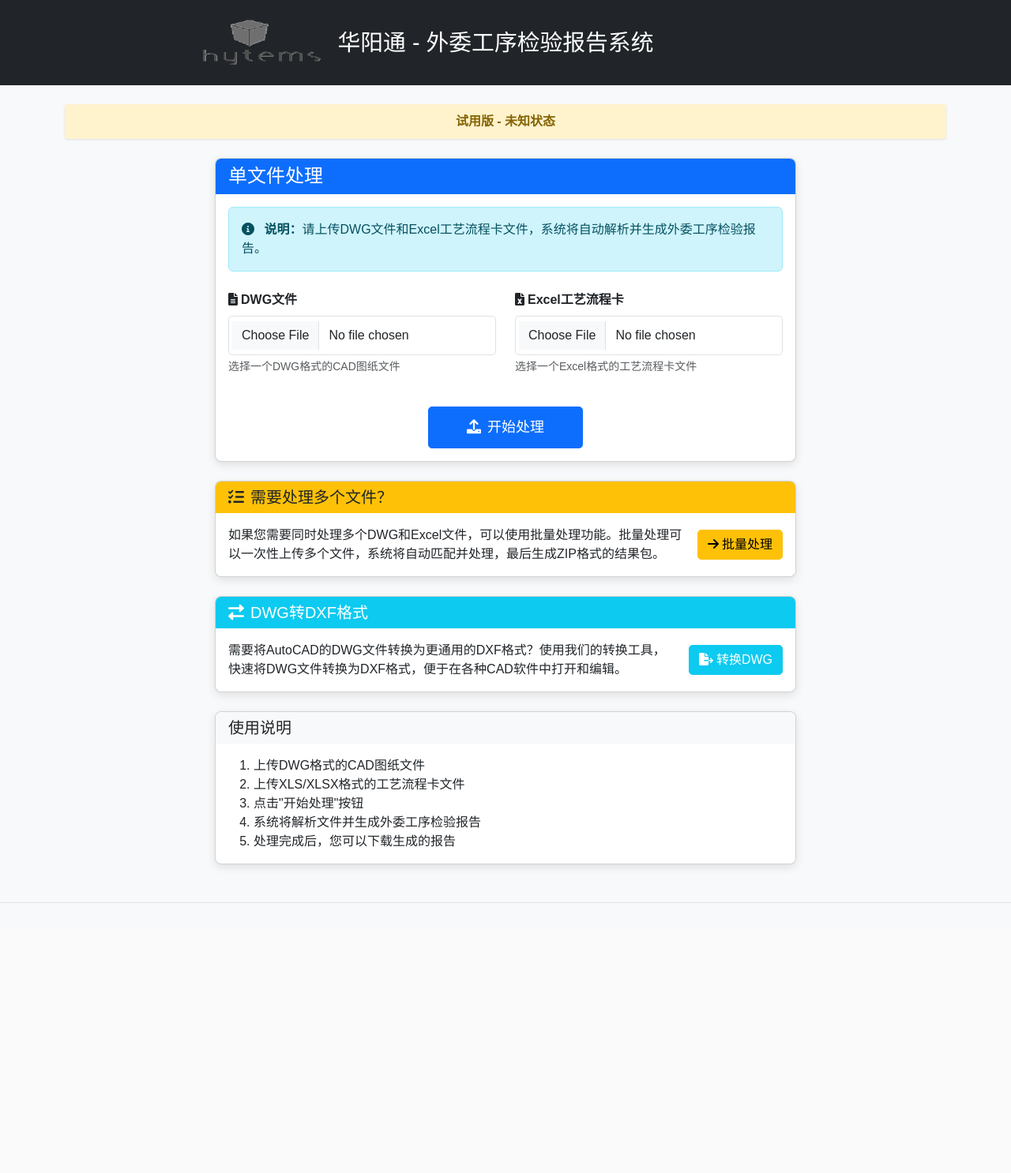
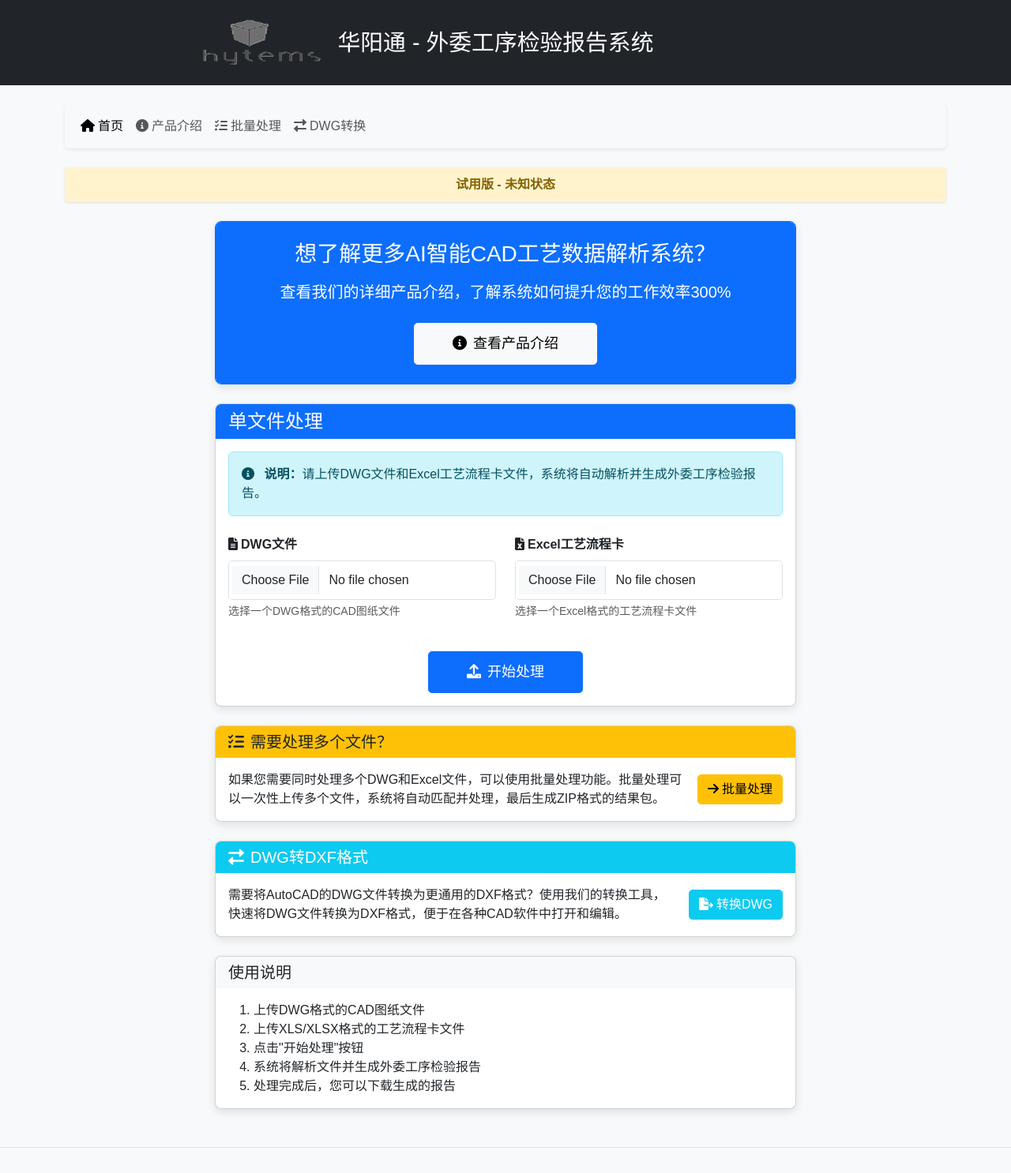
Before and after one commit to doohuan-ai/CADtoExcel, a Flask app: page / in a window 1280 px wide. Shown: the whole page at 79% size. Before the commit the page ends 1144 px from the top, so only its background shows below. Run offline with Flask 2, Linux system fonts and the light colour scheme.

Commit message:
添加产品介绍页面路由和导航链接

```diff
--- a/src/web.py
+++ b/src/web.py
@@ -78,6 +78,11 @@ def allowed_file_excel(filename):
 def index():
     """主页"""
     return render_template('index.html')
+
+@app.route('/product')
+def product_intro():
+    """产品介绍页面"""
+    return render_template('product_intro.html')
 
 @app.route('/upload', methods=['POST'])
 def upload_file():
--- a/web/templates/base.html
+++ b/web/templates/base.html
@@ -61,6 +61,41 @@
         </div>
     </div>
 
+    <!-- 导航菜单 -->
+    <div class="container">
+        <nav class="navbar navbar-expand-lg navbar-light bg-light mb-4 rounded shadow-sm">
+            <div class="container-fluid">
+                <button class="navbar-toggler" type="button" data-bs-toggle="collapse" data-bs-target="#navbarNav">
+                    <span class="navbar-toggler-icon"></span>
+                </button>
+                <div class="collapse navbar-collapse" id="navbarNav">
+                    <ul class="navbar-nav">
+                        <li class="nav-item">
+                            <a class="nav-link {% if request.path == '/' %}active{% endif %}" href="{{ url_for('index') }}">
+                                <i class="fas fa-home me-1"></i>首页
+                            </a>
+                        </li>
+                        <li class="nav-item">
+                            <a class="nav-link {% if request.path == '/product' %}active{% endif %}" href="{{ url_for('product_intro') }}">
+                                <i class="fas fa-info-circle me-1"></i>产品介绍
+                            </a>
+                        </li>
+                        <li class="nav-item">
+                            <a class="nav-link {% if request.path == '/batch' %}active{% endif %}" href="{{ url_for('batch_page') }}">
+                                <i class="fas fa-tasks me-1"></i>批量处理
+                            </a>
+                        </li>
+                        <li class="nav-item">
+                            <a class="nav-link {% if request.path == '/convert' %}active{% endif %}" href="{{ url_for('convert_page') }}">
+                                <i class="fas fa-exchange-alt me-1"></i>DWG转换
+                            </a>
+                        </li>
+                    </ul>
+                </div>
+            </div>
+        </nav>
+    </div>
+
     <!-- 试用信息条带 -->
     <div class="container">
         <div id="trial-banner" class="trial-banner">
--- a/web/templates/index.html
+++ b/web/templates/index.html
@@ -5,6 +5,17 @@
 {% block content %}
 <div class="row justify-content-center">
     <div class="col-md-8">
+        <!-- 产品介绍推广 -->
+        <div class="card shadow mb-4 border-primary">
+            <div class="card-body text-center bg-primary text-white py-4">
+                <h3 class="mb-3">想了解更多AI智能CAD工艺数据解析系统？</h3>
+                <p class="lead mb-4">查看我们的详细产品介绍，了解系统如何提升您的工作效率300%</p>
+                <a href="{{ url_for('product_intro') }}" class="btn btn-light btn-lg px-5">
+                    <i class="fas fa-info-circle me-2"></i>查看产品介绍
+                </a>
+            </div>
+        </div>
+
         <div class="card shadow">
             <div class="card-header bg-primary text-white">
                 <h2 class="h4 mb-0">单文件处理</h2>
```
Also changed, not shown: web/templates/product_intro.html (+4 -3 lines).
